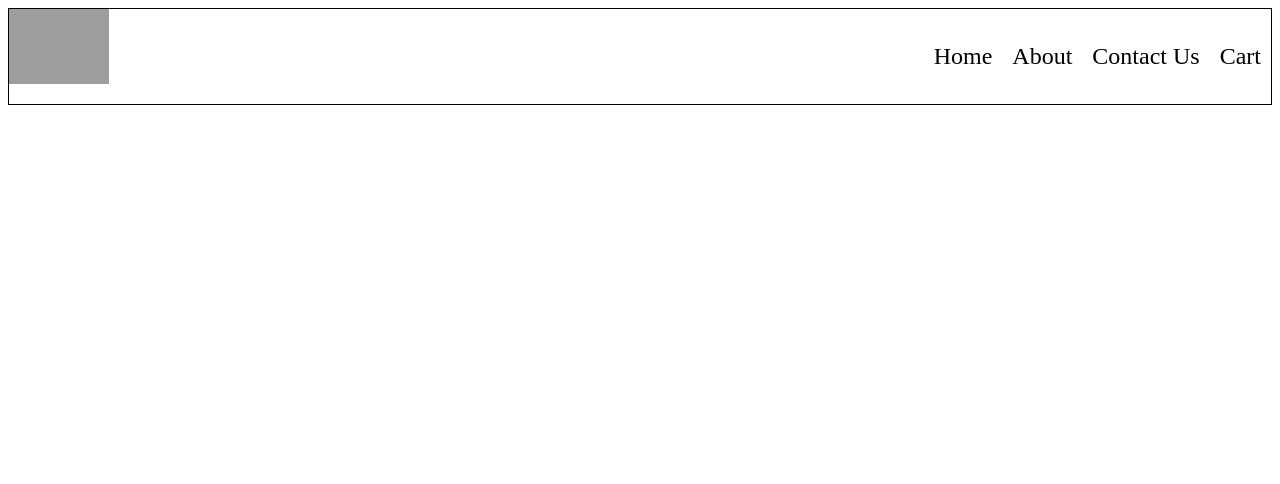
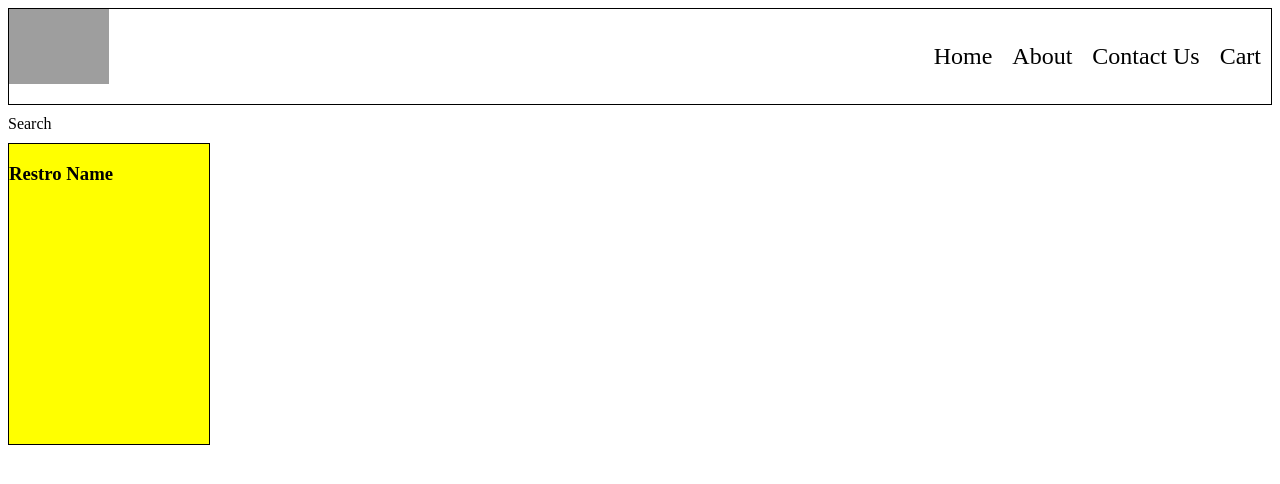
Before and after one commit to Saumya73/Easy-React, a React (Vite) app: page / in a window 1280 px wide. Shown: the top 484 px of the page. Built offline with nearby package versions, Linux system fonts and the light colour scheme; grey boxes are pictures that could not be loaded.

Commit message:
inline css in jsx

```diff
--- a/App.js
+++ b/App.js
@@ -9,6 +9,8 @@ import  ReactDOM  from 'react-dom/client';
  *    search
  *    resraurant container
  *    restaurant card
+ *         -img
+ *         - restro name, star rating, cuisine , delivery time
  * FOOTER
  *    Copyrights
  *    link
@@ -37,23 +39,36 @@ const Header = () => {
     );
 };
 
-// const Body = () => {
-//     return(
-//         <div className='body'>
-//         <div className='search'>Search</div>
-//         <div className='restro-container'>
+const stylecard = {
+    backgroundColor: "yellow"
+}
 
-//         </div>
+const RestaurantCard = () => {
+    return(
+      <div className='restro-card' style={stylecard}>
+         <h3>Restro Name</h3>
+      </div>
+    )
+}
 
-//         </div>
-//     )
-// }
+const Body = () => {
+    return(
+        <div className='body'>
+        <div className='search'>Search</div>
+        <div className='restro-container'>
+         {/* //RestaurantCard */}
+         <RestaurantCard/>
+        </div>
+
+        </div>
+    )
+}
 
 const AppLayout = () => {
     return(
         <div className="app">
           <Header/>
-        {/* <Body/> */}
+        <Body/>
         </div>
     )
 }
--- a/index.css
+++ b/index.css
@@ -16,5 +16,12 @@
 }
 .nav-links li{
     margin: 10px;
-
 }
+.restro-card{
+    width: 200px;
+    height: 300px;
+    border: 1px solid black;
+}
+.search{
+    padding: 10px 0px;
+}
```
